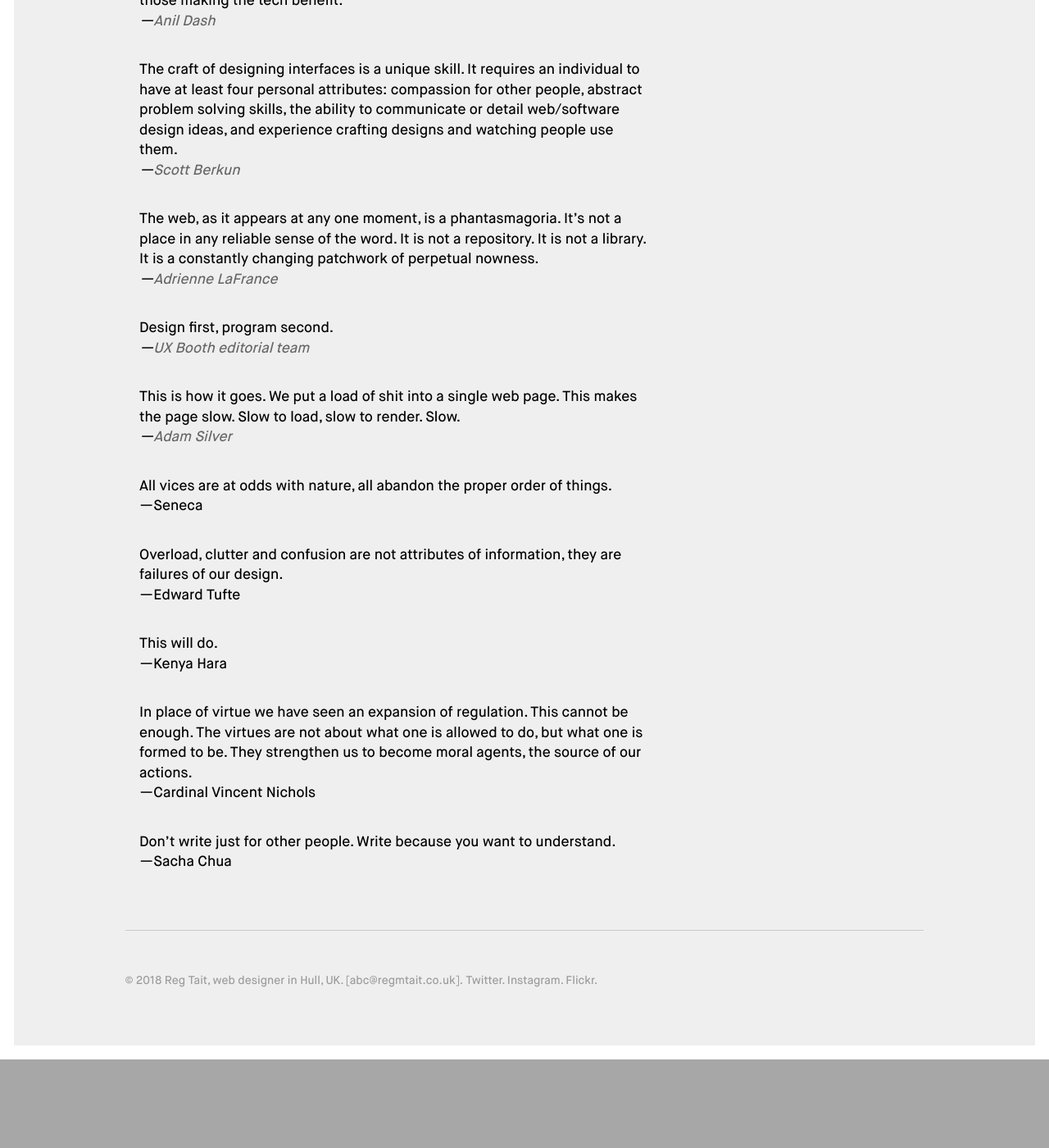
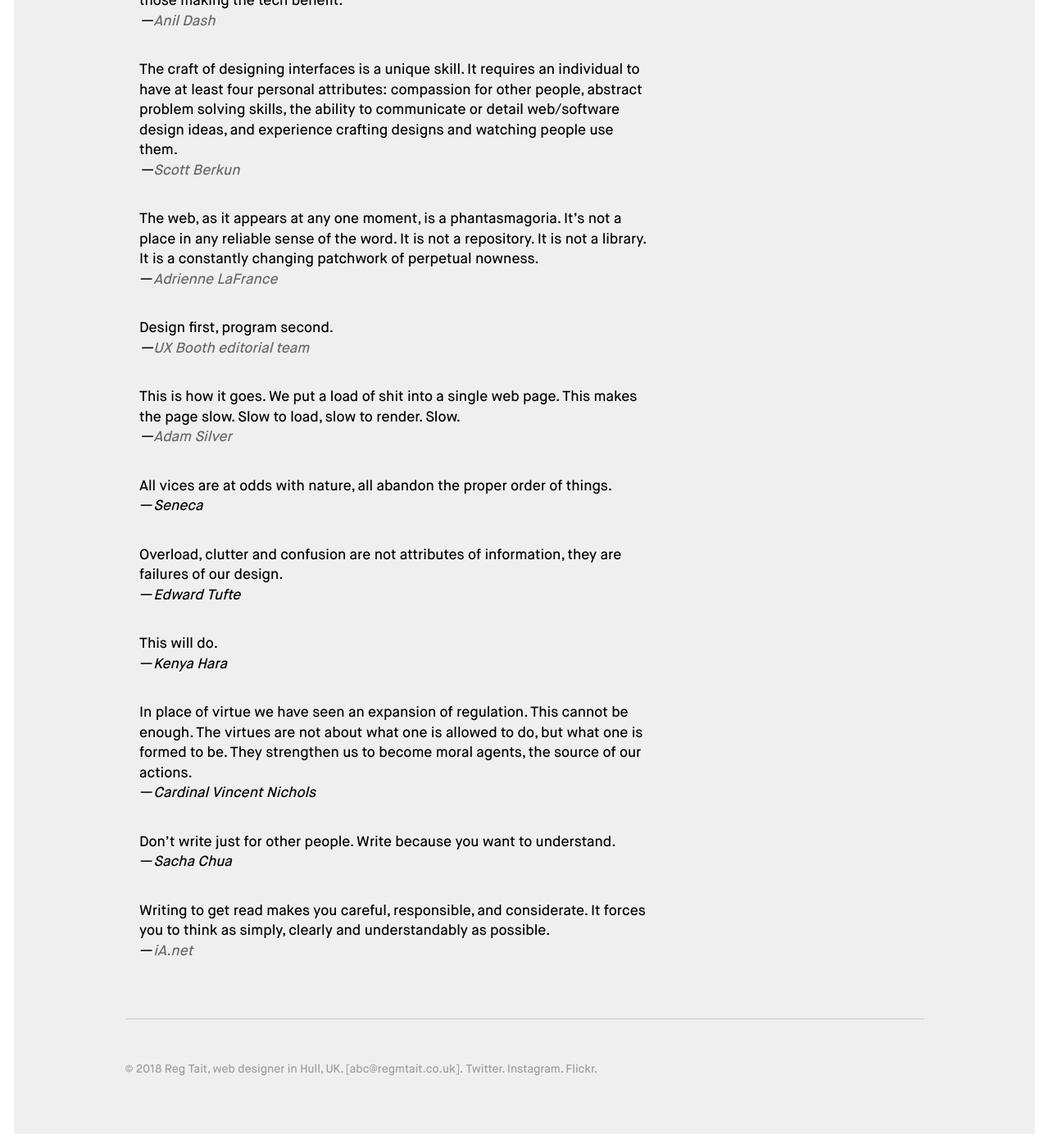
Before and after one commit to regmtait/regmtait.co.uk, a Jekyll site: the page built from quotes.md, in a window 1280 px wide and 1400 px high, scrolled down 1162 px. Shown: the whole window at 82% size. Built offline with Jekyll 4.4.1, drawn with Linux system fonts in a browser that asks for light colours; before the commit the page ends 2454 px from its top, so only the background shows below that.

Commit message:
New quote, improve markup

```diff
--- a/quotes.md
+++ b/quotes.md
@@ -38,7 +38,7 @@ Just a list of quotes that I like.
 <br><cite>—[Scott Berkun](http://scottberkun.com/essays/22-the-list-of-reasons-ease-of-use-doesnt-happen-on-engineering-projects/)</cite>
 
 > The web, as it appears at any one moment, is a phantasmagoria. It’s not a place in any reliable sense of the word. It is not a repository. It is not a library. It is a constantly changing patchwork of perpetual nowness.
-<br><cite>—[Adrienne LaFrance](https://www.theatlantic.com/technology/archive/2015/10/raiders-of-the-lost-web/409210/)</cite>
+<br>—<cite>[Adrienne LaFrance](https://www.theatlantic.com/technology/archive/2015/10/raiders-of-the-lost-web/409210/)</cite>
 
 > Design first, program second.
 <br><cite>—[UX Booth editorial team](http://www.uxbooth.com/articles/complete-beginners-guide-to-interaction-design/)</cite>
@@ -46,12 +46,14 @@ Just a list of quotes that I like.
 > This is how it goes. We put a load of shit into a single web page. This makes the page slow. Slow to load, slow to render. Slow.
 <br><cite>—[Adam Silver](https://adamsilver.io/articles/designing-for-performance/)</cite>
 
-> All vices are at odds with nature, all abandon the proper order of things.<br>—Seneca
+> All vices are at odds with nature, all abandon the proper order of things.<br>—<cite>Seneca</cite>
 
-> Overload, clutter and confusion are not attributes of information, they are failures of our design.<br>—Edward Tufte
+> Overload, clutter and confusion are not attributes of information, they are failures of our design.<br>—<cite>Edward Tufte</cite>
 
-> This will do.<br>—Kenya Hara
+> This will do.<br>—<cite>Kenya Hara</cite>
 
-> In place of virtue we have seen an expansion of regulation. This cannot be enough. The virtues are not about what one is allowed to do, but what one is formed to be. They strengthen us to become moral agents, the source of our actions.<br>—Cardinal Vincent Nichols
+> In place of virtue we have seen an expansion of regulation. This cannot be enough. The virtues are not about what one is allowed to do, but what one is formed to be. They strengthen us to become moral agents, the source of our actions.<br>—<cite>Cardinal Vincent Nichols</cite>
 
-> Don’t write just for other people. Write because you want to understand.<br>—Sacha Chua
+> Don’t write just for other people. Write because you want to understand.<br>—<cite>Sacha Chua</cite>
+
+> Writing to get read makes you careful, responsible, and considerate. It forces you to think as simply, clearly and understandably as possible.<br>—<cite>[iA.net](https://ia.net/topics/take-the-power-back/)</cite>
```
